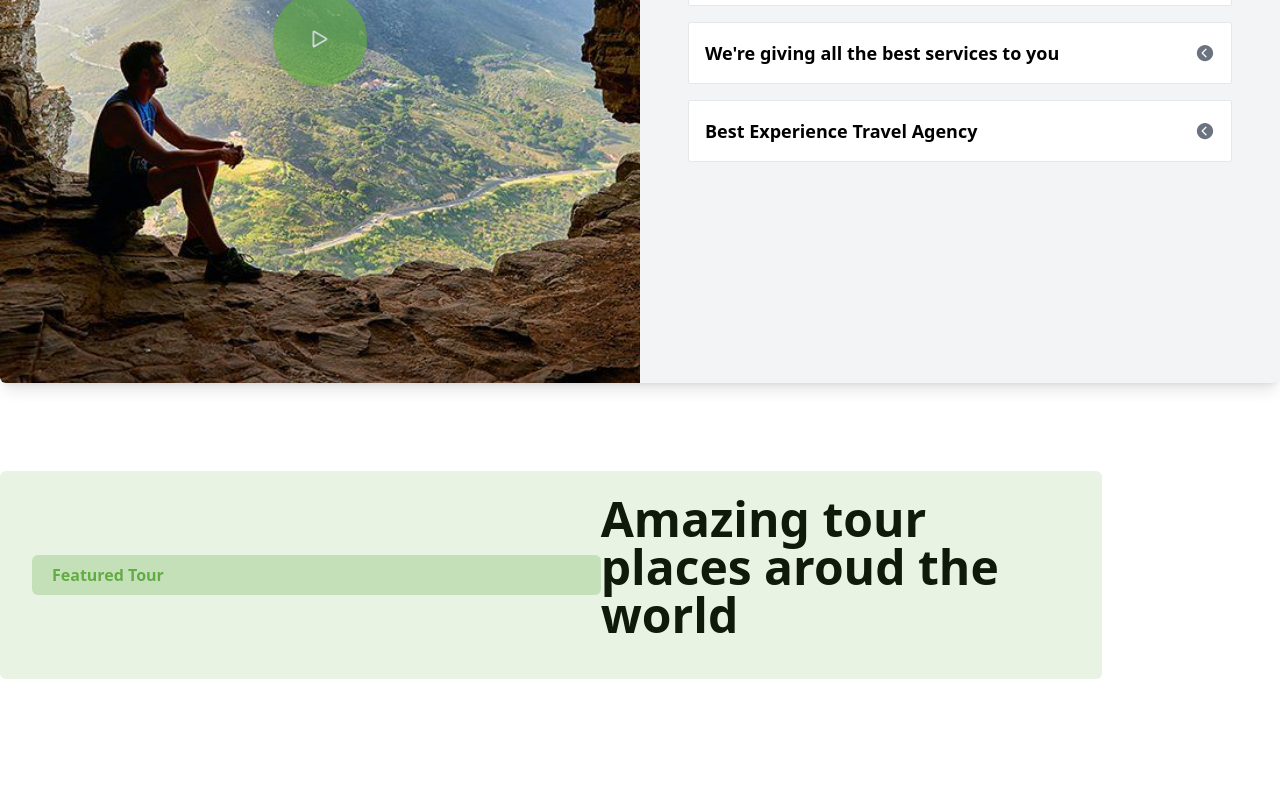
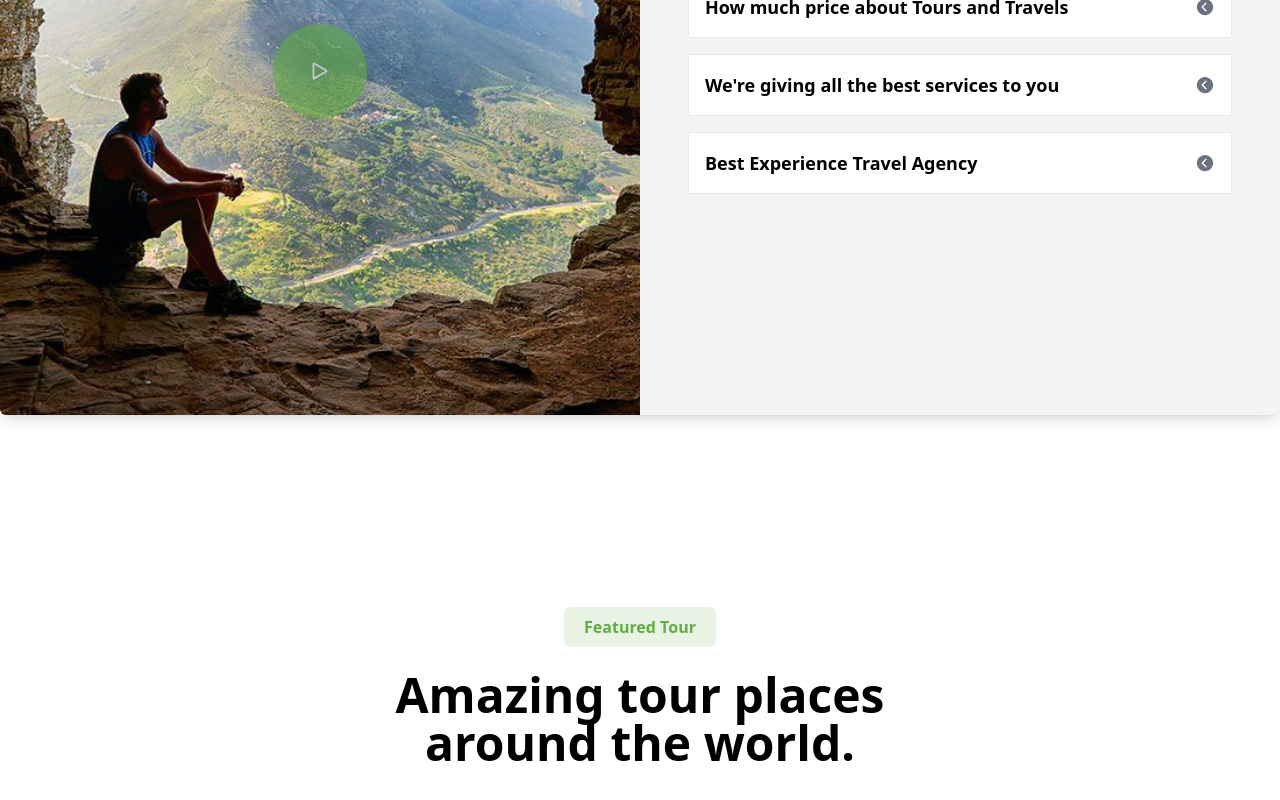
Before and after one commit to MaitriPatel242/BookNGo, a React (Vite) app in the folder frontend/: page / in a window 1280 px wide. Shown: the part 4386-5186 px from the top of the page. Before the commit the page ends 5113 px from the top, so only its background shows below. Built offline with nearby package versions, Linux system fonts and the light colour scheme.

Commit message:
more changes

```diff
--- a/frontend/src/components/Offers.jsx
+++ b/frontend/src/components/Offers.jsx
@@ -56,12 +56,12 @@ const offers = [
     },
     {
         icon: <GiWoodenPier />,
-        image: '/tour-11.jpg',
+        image: '/tour-11-500x360.jpg',
         text: 'Adventure and Climbing',
     },
     {
         icon: <FaBiking />,
-        image: '/tour-2.jpg',
+        image: '/tour-2-500x360.jpg',
         text: 'Mountain Climbing',
     },
 ];
@@ -83,7 +83,7 @@ export default function Offers() {
                 <div className="relative z-10 px-6 py-8">
                     <Carousel responsive={responsive} autoPlay={true} itemClass="pb-6 px-2">
                         {offers.map((offer, index) => (
-                            <div key={offer.image} className="relative group rounded-lg p-8"
+                            <div key={offer.image} className="relative group h-80 rounded-lg p-8"
                                 style={{
                                     backgroundImage: hoveredIndex === index ?
                                         `url(${offer.image})` :
--- a/frontend/src/components/Tour.jsx
+++ b/frontend/src/components/Tour.jsx
@@ -59,11 +59,11 @@ function Tour() {
             </section>
 
             <section className="container mx-auto py-12" data-aos="Fade-down">
-                <div className="relative w-fit px-8 py-2 flex items-center justify-center">
-                    <span className="bg-green rounded-md opacity-15 absolute w-full h-full z-10"></span>
-                    <h6 className="bg-[#63AB4544] text-green w-full  rounded-md px-5 py-2 font-bold">Featured Tour</h6>
-                    <h3 className="lg:text-5xl text-3xl font-bold pb-8 py-4">Amazing tour places aroud the world</h3>
-                    <div></div>
+                <div className="w-full py-24 lg:px-12 px-3">
+                    <div className="relative w-fit mx-auto py-2 flex itens-center justify-center">
+                        <h6 className="bg-[#63AB4526] text-green w-full  rounded-md px-5 py-2 font-bold">Featured Tour</h6>
+                    </div>
+                    <h3 className="lg:text-5xl lg:w-1/2 mx-auto text-3xl font-bold pb-8 py-4 text-center">Amazing tour places around the world.</h3>
                 </div>
             </section>
         </div>
```
